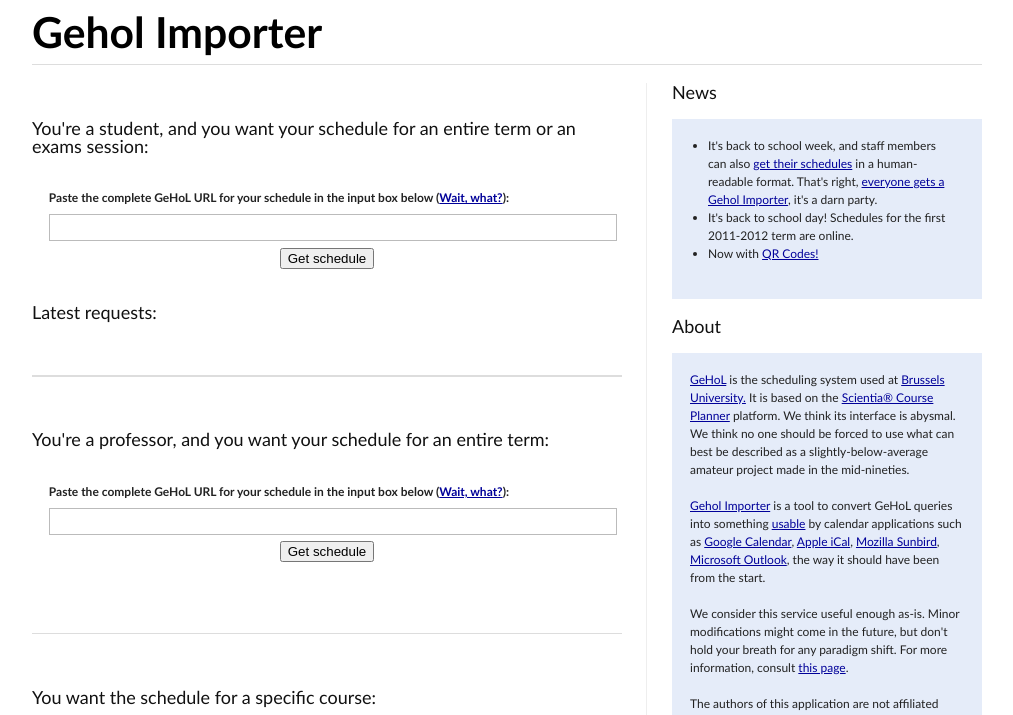
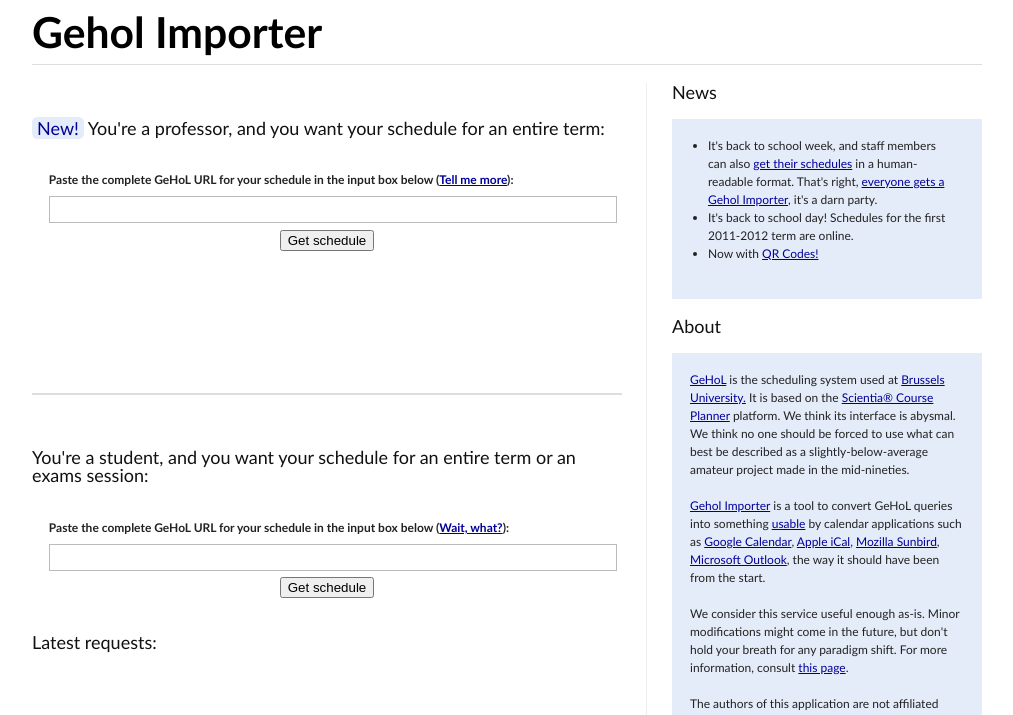
Before and after one commit to sevas/geholimportapp, a Python web app: template templates/index.html in a window 1280 px wide. Shown: the top 715 px of the page, without its empty margins (133-1146 px from the left). Run offline with Jinja, Linux system fonts and the light colour scheme; the template is opened without the code that fills it, so the values that code supplies are empty.

Commit message:
reordered the entry points. This UI is starting to suck.

```diff
--- a/stylesheets/blueprint/screen.css
+++ b/stylesheets/blueprint/screen.css
@@ -293,3 +293,12 @@
     padding-bottom:64px;
     padding-top:16px;
 }
+
+
+.new-stuff{
+    color: #009;
+    background: #E5ECF9;
+    padding-left: 5px;
+    padding-right: 5px;
+    border-radius: 0.3em;
+}
--- a/templates/index.html
+++ b/templates/index.html
@@ -5,6 +5,29 @@
 {% endblock %}
 
 {% block content %}
+
+   <div class="span-15">
+        <h3><span class="new-stuff">New!</span> You're a professor, and you want your schedule for an entire term: </h3>
+
+        <form action="/redirect" method="post">
+            <fieldset style="border:none">
+                <label for="professor_gehol_url">Paste the complete GeHoL URL for your schedule in the input box below (<a href="/questions#geholurl_staff">Tell me more</a>):</label>
+                <br/>
+                <input type="text" id="professor_gehol_url" name="professor_gehol_url" class="text" style="width:100%"/>
+                <div style="text-align:center"><input type="submit" value="Get schedule"/></div>
+
+            </fieldset>
+        </form>
+        <br/><br/>
+        <br/><br/>
+        <br/><br/>
+    </div>
+
+    <br/><br/>
+    <hr/>
+    <br/><br/>
+
+
 
     <div class="span-15">
         <h3>You're a student, and you want your schedule for an entire term or an exams session: </h3>
@@ -27,33 +50,16 @@
            </li>
         {% endfor %}
         </ul>
-        <br/><br/>
-    </div>
-
-       <br/><br/>
-    <hr/>
+    <br/><br/>
+    <br/><br/>
     <br/><br/>
 
-
-    <div class="span-15">
-        <h3>You're a professor, and you want your schedule for an entire term: </h3>
-
-        <form action="/redirect" method="post">
-            <fieldset style="border:none">
-                <label for="gehol_url">Paste the complete GeHoL URL for your schedule in the input box below (<a href="/questions#geholurl_staff">Wait, what?</a>):</label>
-                <br/>
-                <input type="text" id="professor_gehol_url" name="professor_gehol_url" class="text" style="width:100%"/>
-                <div style="text-align:center"><input type="submit" value="Get schedule"/></div>
-
-            </fieldset>
-        </form>
-        <br/><br/>
     </div>
-
 
     <br/><br/>
     <hr/>
     <br/><br/>
+
 
    <div class="span-15">
         <h3>You want the schedule for a specific course: </h3>
```
